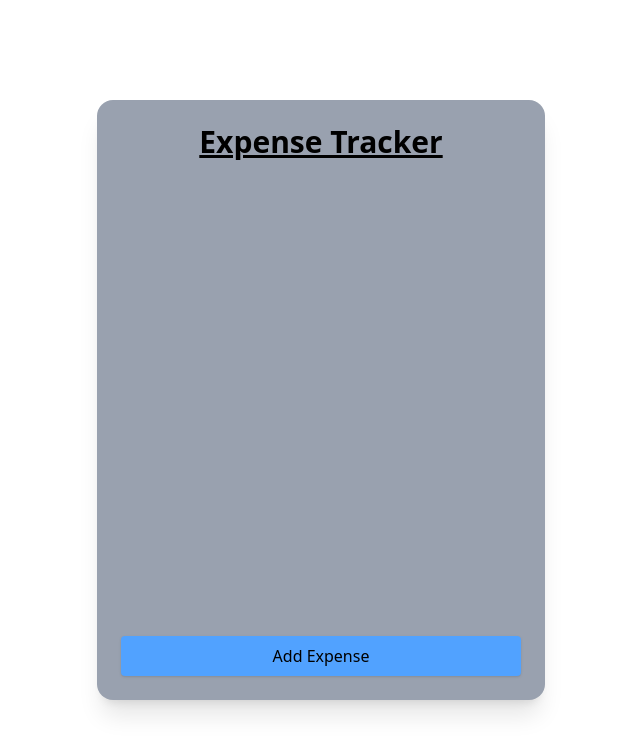
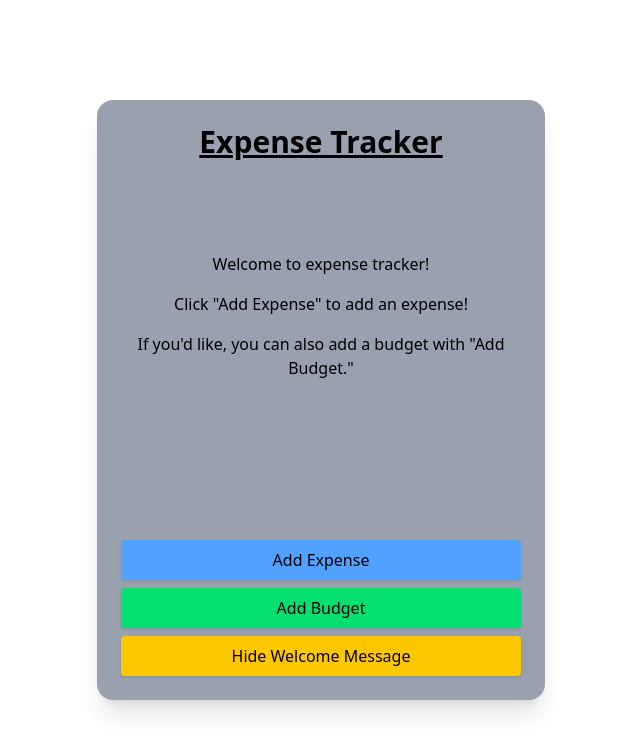
Before and after one commit to carsonschul/expense-tracker, a React (Vite) app: page / in a window 1280 px wide. Shown: the top 754 px of the page, without its empty margins (319-959 px from the left). Built offline with nearby package versions, Linux system fonts and the light colour scheme.

Commit message:
Version 1.2: Added rough implementation of budget, welcome message, UI tweaks

```diff
--- a/src/AddExpense.jsx
+++ b/src/AddExpense.jsx
@@ -1,9 +1,9 @@
-export default function AddExpense({ showDropdown, setShowDropdown }) {
+export default function AddExpense({ showDropdown, setShowDropdown, showBudgetForm }) {
     return (
         <>
-            {!showDropdown && (
+            {(!showDropdown && !showBudgetForm) && (
                 <button
-                    className="bg-blue-400 rounded py-2 px-4 shadow cursor-pointer mt-auto"
+                    className="bg-blue-400 rounded py-2 px-4 shadow cursor-pointer mt-2"
                     onClick={() => { setShowDropdown(true); }}>
                     Add Expense
                 </button>
--- a/src/App.jsx
+++ b/src/App.jsx
@@ -7,9 +7,13 @@ import AddExpense from './AddExpense.jsx';
 function App() {
 
   const [showDropdown, setShowDropdown] = useState(false);
+  const [showBudgetForm, setShowBudgetForm] = useState(false);
   const [expenseType, setExpenseType] = useState({ value: "", label: "Select a category:" });
   const [customExpense, setCustomExpense] = useState("");
   const [expenseArray, setExpenseArray] = useState([]);
+  const [showWelcome, setShowWelcome] = useState(true);
+  const [budgetInput, setBudgetInput] = useState("");
+  const [budget, setBudget] = useState("");
 
   const expenseOptions = [
     { value: "", label: "Select a category:" },
@@ -34,9 +38,21 @@ function App() {
           className="text-3xl font-bold underline text-center mb-4">
           Expense Tracker
         </h1>
+        {(showWelcome && !showDropdown) && (
+          <div className="m-auto text-center flex flex-col gap-4">
+            <p>Welcome to expense tracker!</p>
+            <p>Click "Add Expense" to add an expense!</p>
+            <p>If you'd like, you can also add a budget with "Add Budget."</p>
+          </div>
+        )}
         <ExpenseArray
           expenseArray={expenseArray}
-          setExpenseArray={setExpenseArray} />
+          setExpenseArray={setExpenseArray}
+          budget={budget}
+          setBudget={setBudget}
+          showWelcome={showWelcome}
+          showDropdown={showDropdown}
+          showBudgetForm={showBudgetForm} />
         <ExpenseForm
           showDropdown={showDropdown}
           setShowDropdown={setShowDropdown}
@@ -46,12 +62,60 @@ function App() {
           expenseArray={expenseArray}
           setExpenseArray={setExpenseArray}
           customExpense={customExpense}
-          setCustomExpense={setCustomExpense} />
-        <AddExpense
-          showDropdown={showDropdown}
-          setShowDropdown={setShowDropdown} />
-      </div>
-    </div>
+          setCustomExpense={setCustomExpense}
+          setShowWelcome={setShowWelcome}
+          showBudgetForm={showBudgetForm}
+          setShowBudgetForm={setShowBudgetForm}
+          budgetInput={budgetInput}
+          setBudgetInput={setBudgetInput}
+          setBudget={setBudget} />
+
+        <div className="flex flex-col mt-auto">
+          {budget > 0 && (
+            <div className="flex flex-row gap-4 items-center">
+              <p>Budget: {budget}</p>
+              <button
+                className="bg-red-400 rounded cursor-pointer py-2 px-4"
+                onClick={() => setBudget("")}>
+                Delete
+              </button>
+            </div>
+          )
+          }
+          <AddExpense
+            showDropdown={showDropdown}
+            setShowDropdown={setShowDropdown}
+            showBudgetForm={showBudgetForm} />
+          {
+            (!showDropdown && !showBudgetForm) && (
+              <button
+                className="bg-green-400 rounded py-2 px-4 shadow cursor-pointer mt-2"
+                onClick={() => { setShowBudgetForm(true); setShowWelcome(false); }}>
+                Add Budget
+              </button>
+            )
+          }
+          {
+            (!showDropdown && !showWelcome && !showBudgetForm) && (
+              <button
+                className="bg-yellow-400 rounded py-2 px-4 shadow cursor-pointer mt-2"
+                onClick={() => setShowWelcome(true)}>
+                Show Welcome Message
+              </button>
+            )
+          }
+          {
+            (showWelcome && !showDropdown && !showBudgetForm) && (
+              <button
+                className="bg-yellow-400 rounded py-2 px-4 shadow cursor-pointer mt-2"
+                onClick={() => setShowWelcome(false)}>
+                Hide Welcome Message
+              </button>
+            )
+          }
+        </div>
+      </div >
+    </div >
   )
 }
 export default App
--- a/src/ExpenseArray.jsx
+++ b/src/ExpenseArray.jsx
@@ -1,6 +1,8 @@
-export default function ExpenseArray({ expenseArray, setExpenseArray }) {
+export default function ExpenseArray({ expenseArray, setExpenseArray, showWelcome, showDropdown, showBudgetForm }) {
     return (
-        <>
+        <div>
+            {(!showWelcome && !showDropdown && !showBudgetForm) && (
+                <div className="flex flex-col">
                     {expenseArray.length > 0 && (
                         <ul>
                             {expenseArray.map((expense, i) => (
@@ -19,7 +21,11 @@ export default function ExpenseArray({ expenseArray, setExpenseArray }) {
                                 </li>
                             ))}
                         </ul>
+
                     )}
-        </>
+                </div>
+            )
+            }
+        </div>
     );
 }
--- a/src/ExpenseForm.jsx
+++ b/src/ExpenseForm.jsx
@@ -8,7 +8,14 @@ export default function ExpenseForm({
     setExpenseArray,
     expenseOptions,
     customExpense,
-    setCustomExpense }) {
+    setCustomExpense,
+    setShowWelcome,
+    showBudgetForm,
+    setShowBudgetForm,
+    budgetInput,
+    setBudgetInput,
+    setBudget
+}) {
 
     const [expenseWarning, setExpenseWarning] = useState(false);
     const [amountWarning, setAmountWarning] = useState(false);
@@ -64,7 +71,7 @@ export default function ExpenseForm({
     }
 
     const formatMoney = (amount) => {
-        if (!amount) return null;
+        if (amount.trim() === "") return null;
         const clean = amount.replace(/^\$/, "");
         if (!/^\d+(\.\d{1,2})?$/.test(clean)) {
             return null;
@@ -140,6 +147,7 @@ export default function ExpenseForm({
                             className="bg-blue-400 rounded py-2 px-4 cursor-pointer"
                             onClick={() => {
                                 formValidator();
+                                setShowWelcome(false);
                             }}>
                             Confirm
                         </button>
@@ -154,9 +162,34 @@ export default function ExpenseForm({
                             Cancel
                         </button>
                     </div>
-                </div >
+                </div>
             )
             }
+            {showBudgetForm && (
+                <div className="flex flex-col gap-4 items-center justify-center m-auto">
+                    <div className="flex gap-4 items-center">
+                        <label htmlFor="budget-input">Enter your budget:</label>
+                        <input
+                            id="budget-input"
+                            className="bg-white rounded min-w-0 py-1 px-2"
+                            placeholder="$0.00"
+                            value={budgetInput}
+                            onChange={e => setBudgetInput(e.target.value)} />
+                    </div>
+                    <div className="flex gap-4 items-center">
+                        <button
+                            className="bg-blue-400 rounded py-2 px-4 shadow cursor-pointer"
+                            onClick={() => { setBudget(budgetInput); setShowWelcome(false); setShowBudgetForm(false); setBudgetInput(""); }}>
+                            Confirm
+                        </button>
+                        <button
+                            className="bg-red-400 rounded py-2 px-4 shadow cursor-pointer"
+                            onClick={() => { setShowBudgetForm(false); setBudgetInput(""); }}>
+                            Cancel
+                        </button>
+                    </div>
+                </div>
+            )}
         </>
     )
 }
```
Lines whose indentation alone changed are shown as unchanged.
